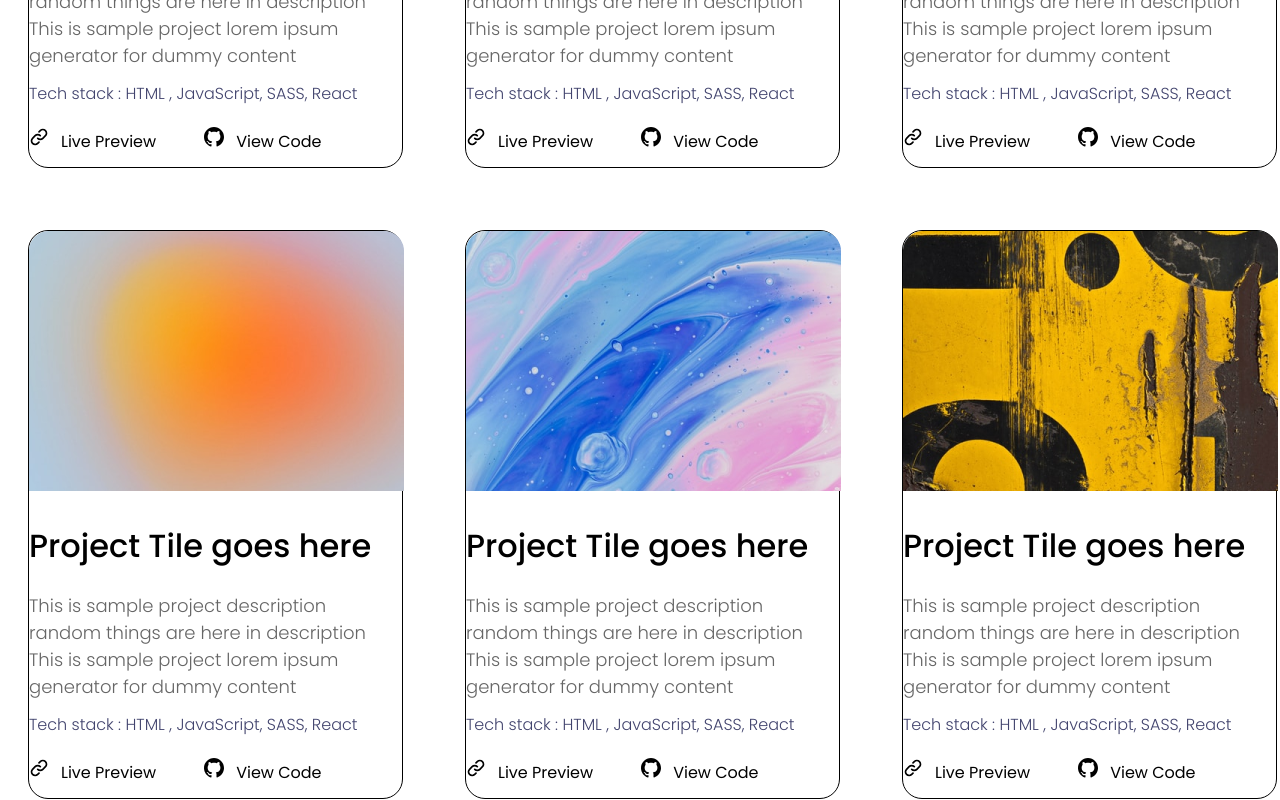
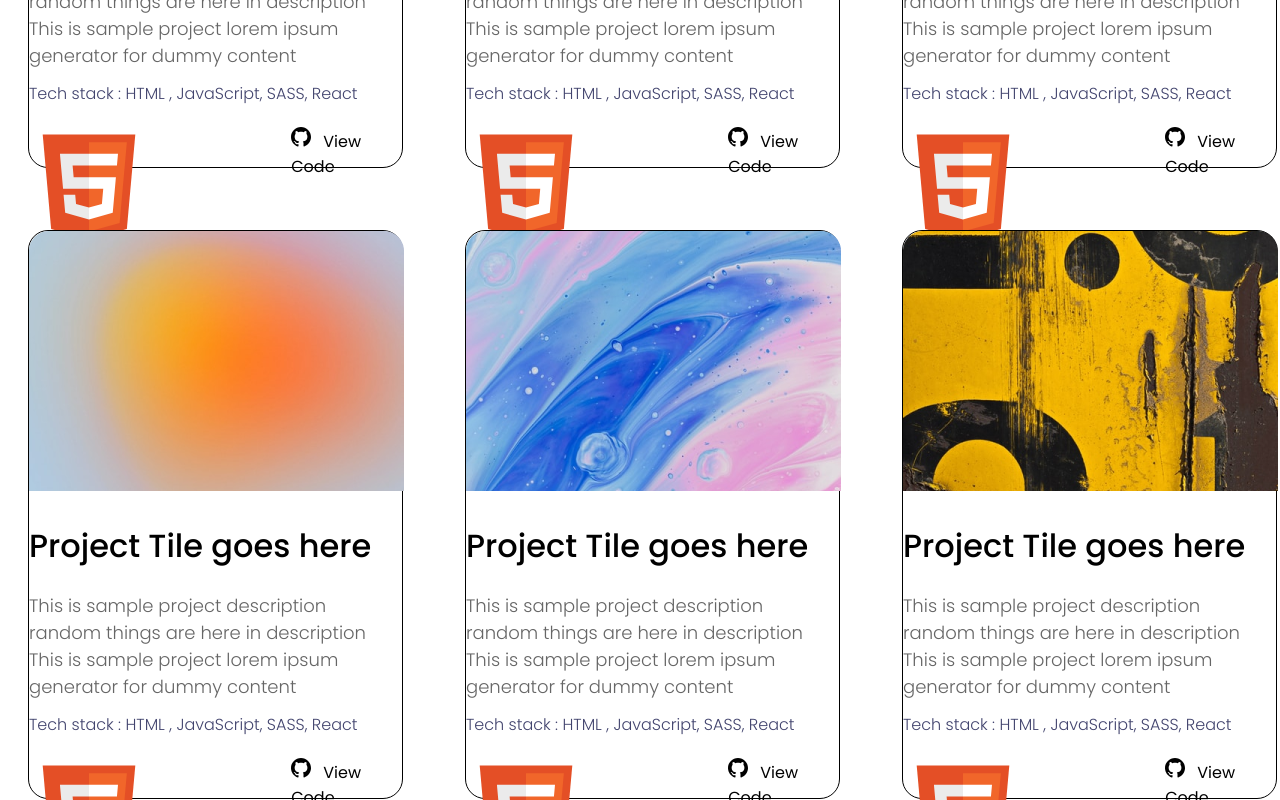
Before and after one commit to MelmanPvP/portfolio-project, a React (Vite) app: page / in a window 1280 px wide. Shown: the part 2280-3080 px from the top of the page. Built offline with nearby package versions, Linux system fonts and the light colour scheme.

Commit message:
Update card.tsx

```diff
--- a/src/components/main/projects/card/card.tsx
+++ b/src/components/main/projects/card/card.tsx
@@ -10,7 +10,7 @@ export default function Card (props : Card){
             <span className={css.text}>This is sample project description random things are here in description This is sample project lorem ipsum generator for dummy content</span>
             <p className={css.stack}>Tech stack : HTML , JavaScript, SASS, React</p>
             <div className={css.links}>
-            <a className={css.link}><img className={css.img} src='/link.svg' alt=''/>Live Preview</a>
+            <a className={css.link}><img className={css.img} src='/html.svg' alt=''/>Live Preview</a>
             <a className={css.link}> <img className={css.img} src='/githubsmol.svg' alt=''/>View Code</a>
             </div>
 
```
